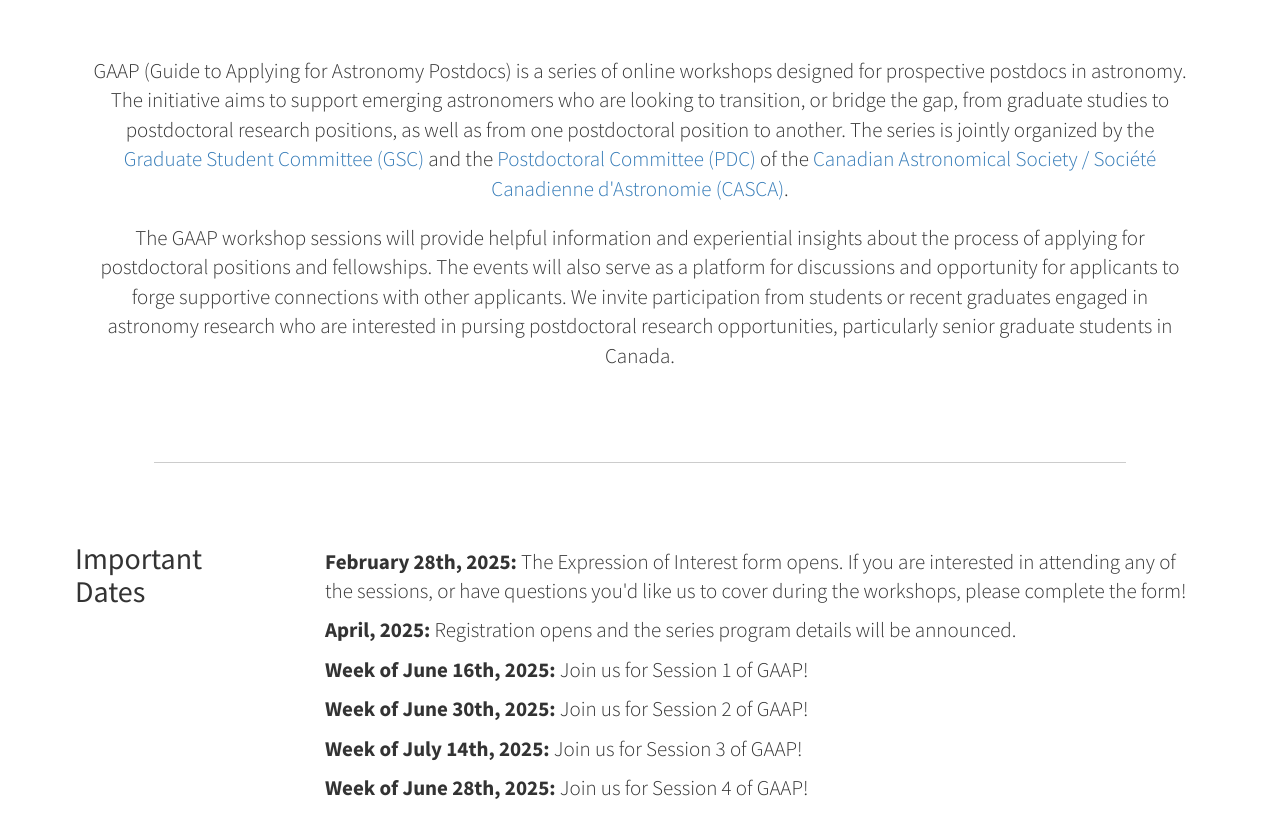
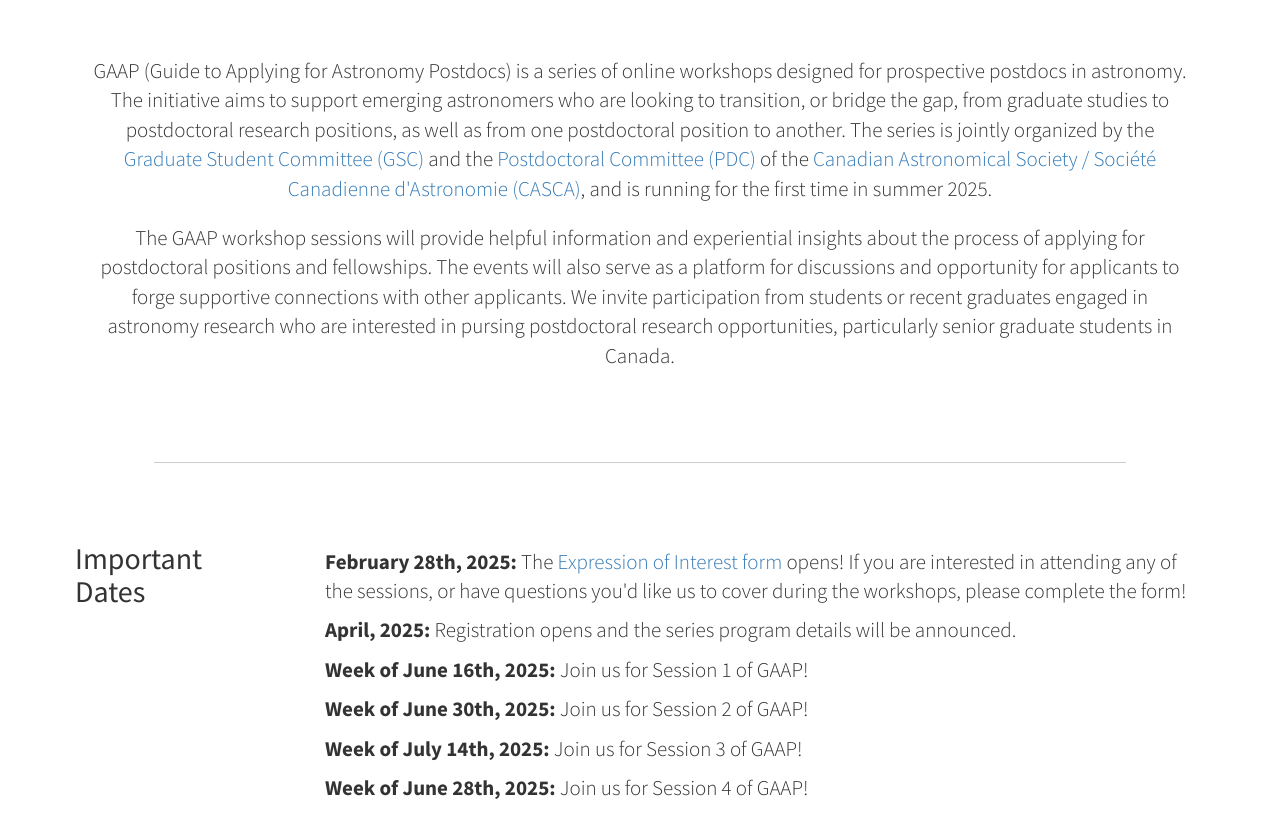
Before and after one commit to cascagsc/gaap2025, a Jekyll site: the page built from index.html, in a window 1280 px wide and 900 px high, scrolled down 819 px, cut to the strip 85-900 px from the top of the window. Built offline with Jekyll 4.4.1, drawn with Linux system fonts in a browser that asks for light colours.

Commit message:
Link to EoI form

```diff
--- a/_includes/about.html
+++ b/_includes/about.html
@@ -12,7 +12,8 @@
             postdoctoral research positions, as well as from one postdoctoral position to another.
             The series is jointly organized by the <a href="https://casca.ca/?page_id=279" target="_blank">Graduate Student Committee (GSC)</a>
             and the <a href="https://casca.ca/?page_id=14828" target="_blank">Postdoctoral Committee (PDC)</a> of the
-            <a href="https://casca.ca/" target="_blank">Canadian Astronomical Society / Société Canadienne d'Astronomie (CASCA)</a>.
+            <a href="https://casca.ca/" target="_blank">Canadian Astronomical Society / Société Canadienne d'Astronomie (CASCA)</a>,
+            and is running for the first time in summer 2025.
           </p>
           <p class="lead">
             The GAAP workshop sessions will provide helpful information and experiential insights
--- a/_includes/header.html
+++ b/_includes/header.html
@@ -5,7 +5,7 @@
     <h1 style="color:white;">A Guide to Applying for Astronomy Postdocs</h1>
     <h2 style="color:white;">A series of online workshops<br>June-July, 2025</h2>
     <br>
-    <a href="#about" class="btn btn-dark btn-lg">Expression of Interest Form</a>
+    <a href="https://forms.gle/pkCEM7bXp1yw1VBj6" target="_blank" class="btn btn-dark btn-lg">Expression of Interest Form</a>
     <!-- <a href="#about" class="btn btn-dark btn-lg">Registration Form (Coming soon)</a> -->
   </div>
 </header>
--- a/_includes/important-dates.html
+++ b/_includes/important-dates.html
@@ -11,7 +11,7 @@
         <div class="content">
           <!-- <p class="lead">Registration will open soon.</p> -->
           <ul class="list-unstyled">
-            <li><p class="lead"><b>February 28th, 2025:</b> The Expression of Interest form opens. If you are interested in attending any of the sessions, or have questions you'd like us to cover during the workshops, please complete the form!</p></li>
+            <li><p class="lead"><b>February 28th, 2025:</b> The <a href="https://forms.gle/pkCEM7bXp1yw1VBj6" target="_blank">Expression of Interest form</a> opens! If you are interested in attending any of the sessions, or have questions you'd like us to cover during the workshops, please complete the form!</p></li>
             <li><p class="lead"><b>April, 2025:</b> Registration opens and the series program details will be announced.</p></li>
             <li><p class="lead"><b>Week of June 16th, 2025:</b> Join us for Session 1 of GAAP!</p></li>
             <li><p class="lead"><b>Week of June 30th, 2025:</b> Join us for Session 2 of GAAP!</p></li>
```
Also changed, not shown: 1 other file.
